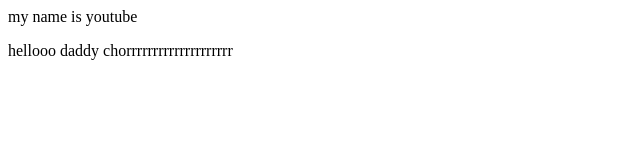
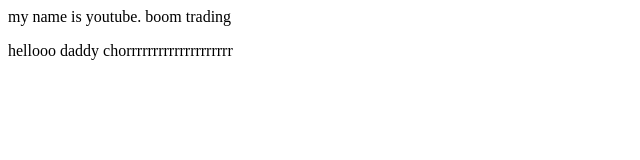
Before and after one commit to Tapashjk/youtube-clone, a plain HTML site: page youtube.html in a window 1280 px wide. Shown: the whole page, without its empty margins (0-640 px from the left). Drawn offline with Linux system fonts and the light colour scheme.

Commit message:
ejfnbighoiuht0i8seht hgsuhgfsio  thfishtg  tgishg iithgfiosgh grighsih

```diff
--- a/youtube.html
+++ b/youtube.html
@@ -2,7 +2,7 @@
 
 
 <head>
-  <p>my name is youtube
+  <p>my name is youtube. boom trading
 
   </p>
 </head>
```
